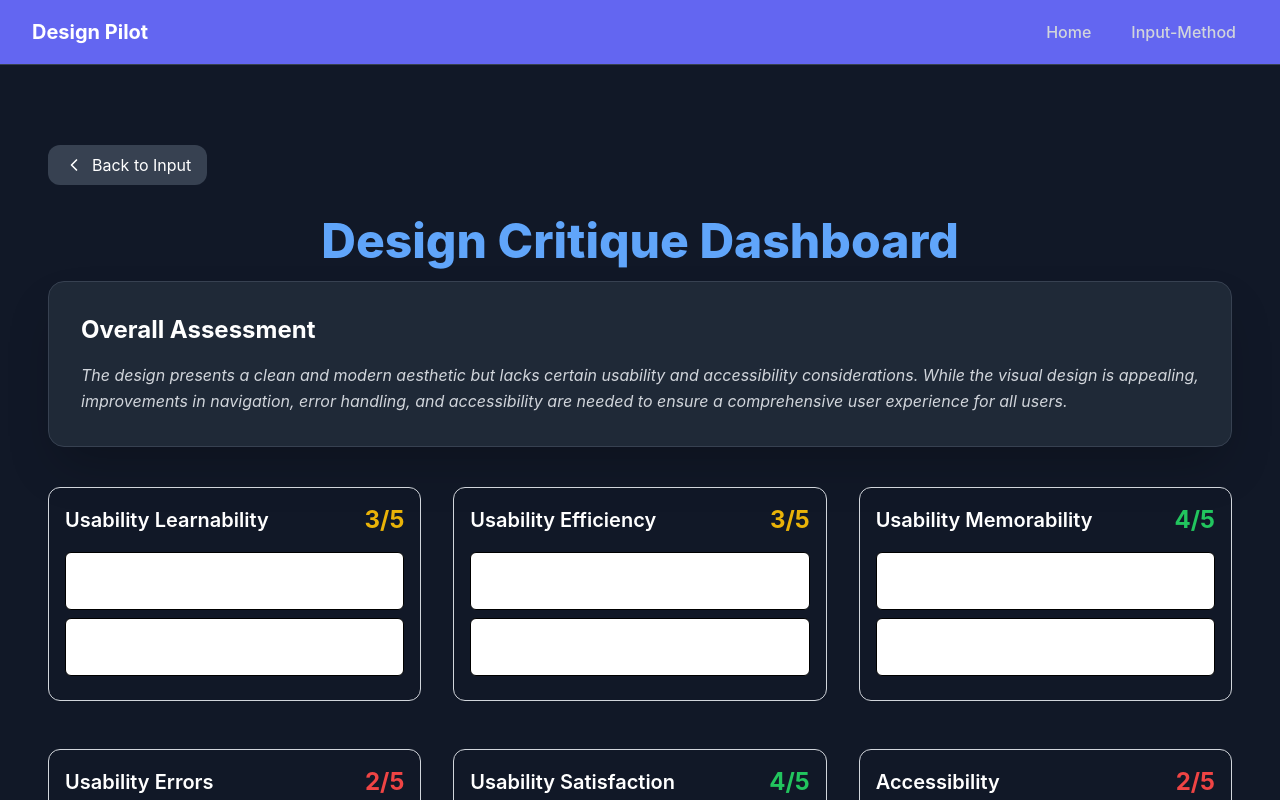
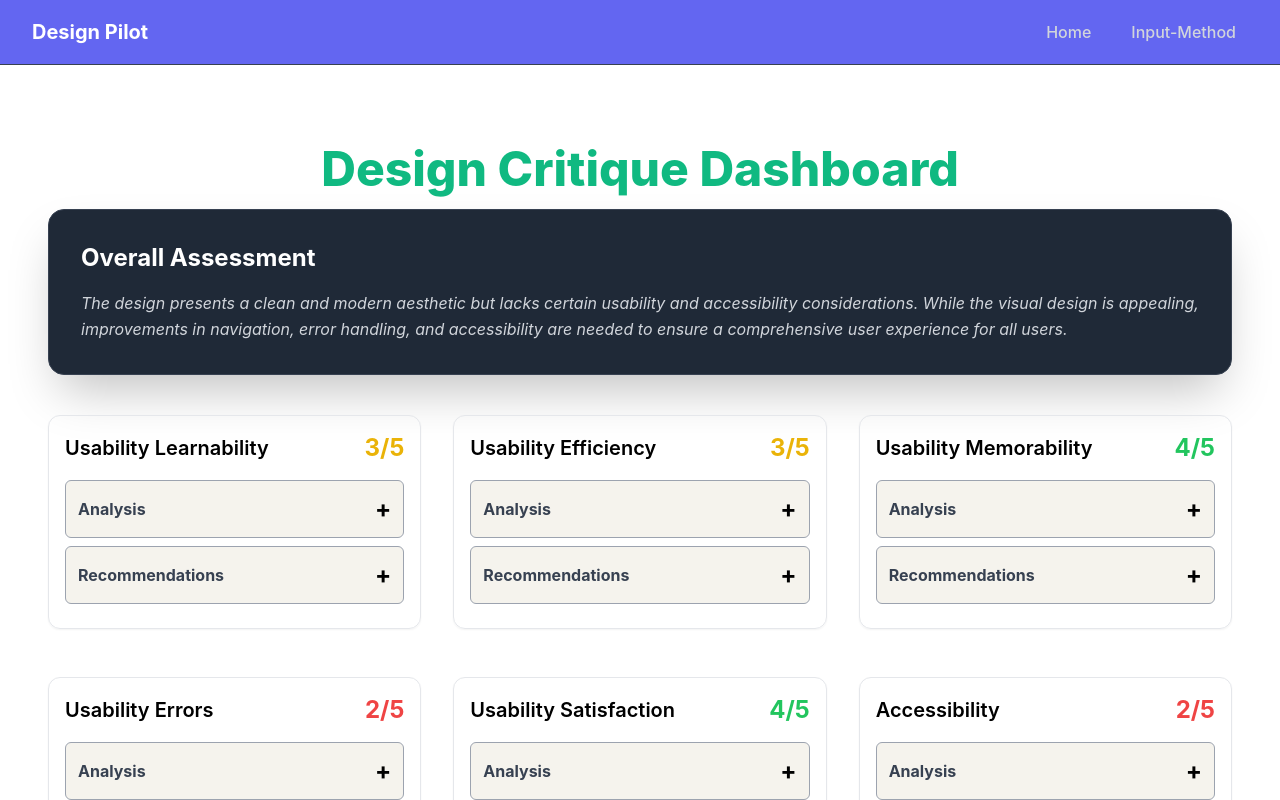
Before and after one commit to Kikkeri-UI/design-pilot-frontend, a Next.js app: page /result-dashboard in a window 1280 px wide. Shown: the top 800 px of the page. Built offline with nearby package versions, Linux system fonts and the light colour scheme.

Commit message:
ui changes - still not there

```diff
--- a/src/app/components/generic/accordion-component/accordionComponent.tsx
+++ b/src/app/components/generic/accordion-component/accordionComponent.tsx
@@ -14,13 +14,13 @@ const Accordion: React.FC<AccordionProps> = ({ header, body }) => {
   };
 
   return (
-    <div className="border border-black rounded-md mb-2 bg-white overflow-hidden">
+    <div className="border border-gray-400 rounded-md mb-2 bg-neutral overflow-hidden">
       <div
         className="flex justify-between items-center p-3 cursor-pointer select-none"
         onClick={toggleAccordion}
       >
-        <div className="font-bold">{header}</div>
-        <div className="text-2xl font-bold transition-transform duration-300 transform">
+        <div className="font-bold text-gray-700">{header}</div>
+        <div className="text-2xl font-bold transition-transform duration-300 transform text-black-">
           {isExpanded ? '−' : '+'}
         </div>
       </div>
--- a/src/app/components/generic/result-tile-component/resultTileComponent.tsx
+++ b/src/app/components/generic/result-tile-component/resultTileComponent.tsx
@@ -20,7 +20,7 @@ const ResultTileComponent: React.FC<ResultTileProps> = ({ critiqueMetric, metric
   };
 
   return (
-    <div className="border border-gray-300 rounded-lg shadow-sm p-4 mb-4">
+    <div className="border border-border rounded-lg shadow-sm p-4 mb-4">
       <div className="flex justify-between items-center mb-4">
         <h3 className="text-xl font-semibold capitalize">{metricName.replace(/_/g, ' ')}</h3>
         <span className={`text-2xl font-bold ${getScoreColor(critiqueMetric.score)}`}>
--- a/src/app/result-dashboard/page.tsx
+++ b/src/app/result-dashboard/page.tsx
@@ -38,18 +38,18 @@ export default function ResultsDashboardPage() {
 
   return (
     // ... Rest of the component uses 'critique' state as before ...
-    <div className="min-h-screen bg-gray-900 text-white p-4 md:p-12">
+    <div className="min-h-screen bg-white text-black p-4 md:p-12">
       <div className="max-w-7xl mx-auto py-8">
 
         {/* Back Button */}
-        <button
+        {/* <button
           onClick={() => router.back()}
           className="mb-8 px-4 py-2 bg-gray-700 hover:bg-gray-600 rounded-lg transition-colors duration-200 flex items-center"
         >
           <ChevronLeftIcon className="h-5 w-5 mr-2" /> Back to Input
-        </button>
+        </button> */}
 
-        <h1 className="text-4xl md:text-5xl font-extrabold text-center mb-4 text-blue-400">Design Critique Dashboard</h1>
+        <h1 className="text-4xl md:text-5xl font-extrabold text-center mb-4 text-success">Design Critique Dashboard</h1>
         {/* ... */}
 
         {/* Overall Summary */}
```
